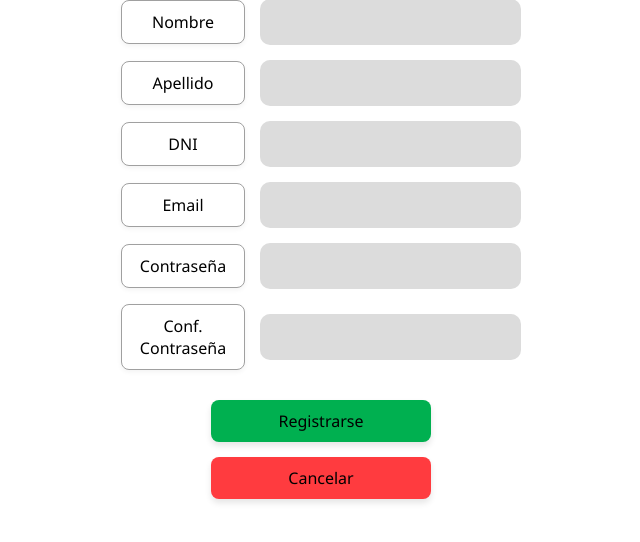
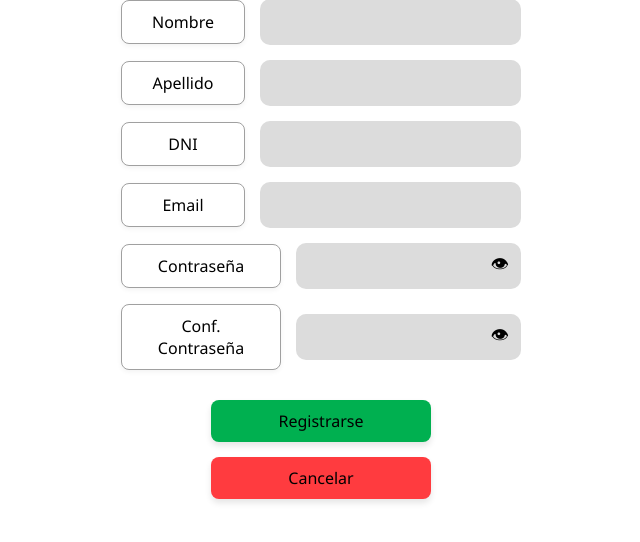
Before and after one commit to LoreMoli22/Sistema_Gestion_Turnos_Medicos, a Django app: page /turnos/registro-paciente/ in a window 1280 px wide. Shown: the part 194-736 px from the top of the page, without its empty margins (319-959 px from the left). Run offline with Django 5.2, Linux system fonts and the light colour scheme.

Commit message:
Agrego ojito para ver contraseña en registro

```diff
--- a/turnos/templates/turnos/registro_paciente.html
+++ b/turnos/templates/turnos/registro_paciente.html
@@ -190,15 +190,23 @@
                 <input type="email"  name="email" class="caja-entrada" required>
             </div>
 
+
             <div class="fila-campo">
                 <div class="etiqueta-caja">Contraseña</div>
-                <input type="password" name="contrasena" class="caja-entrada" required>
+                <div style="position: relative; flex: 1;">
+                    <input type="password" id="contrasena" name="contrasena" class="caja-entrada" style="width: 100%; padding-right: 45px;" required>
+                    <span onclick="togglePassword('contrasena')" style="position: absolute; right: 12px; top: 50%; transform: translateY(-50%); cursor: pointer; font-size: 18px;">👁</span>
+                </div>
             </div>
 
             <div class="fila-campo">
                 <div class="etiqueta-caja">Conf. Contraseña</div>
-                <input type="password" name="conf_contrasena" class="caja-entrada" required>
+                <div style="position: relative; flex: 1;">
+                    <input type="password" id="conf_contrasena" name="conf_contrasena" class="caja-entrada" style="width: 100%; padding-right: 45px;" required>
+                    <span onclick="togglePassword('conf_contrasena')" style="position: absolute; right: 12px; top: 50%; transform: translateY(-50%); cursor: pointer; font-size: 18px;">👁</span>
+                </div>
             </div>
+
 
             <button type="submit" class="btn-accion btn-registrarse">Registrarse</button>
             <a href="{% url 'ingreso_paciente' %}" class="btn-accion btn-cancelar">Cancelar</a>
@@ -206,5 +214,12 @@
         </form>
     </div>
 
+    <script>
+    function togglePassword(id) {
+        const input = document.getElementById(id);
+        input.type = input.type === 'password' ? 'text' : 'password';
+    }
+    </script>
+
 </body>
 </html>
```
Also changed, not shown: turnos/templates/turnos/registro_profesional.html (+15 -3 lines).
